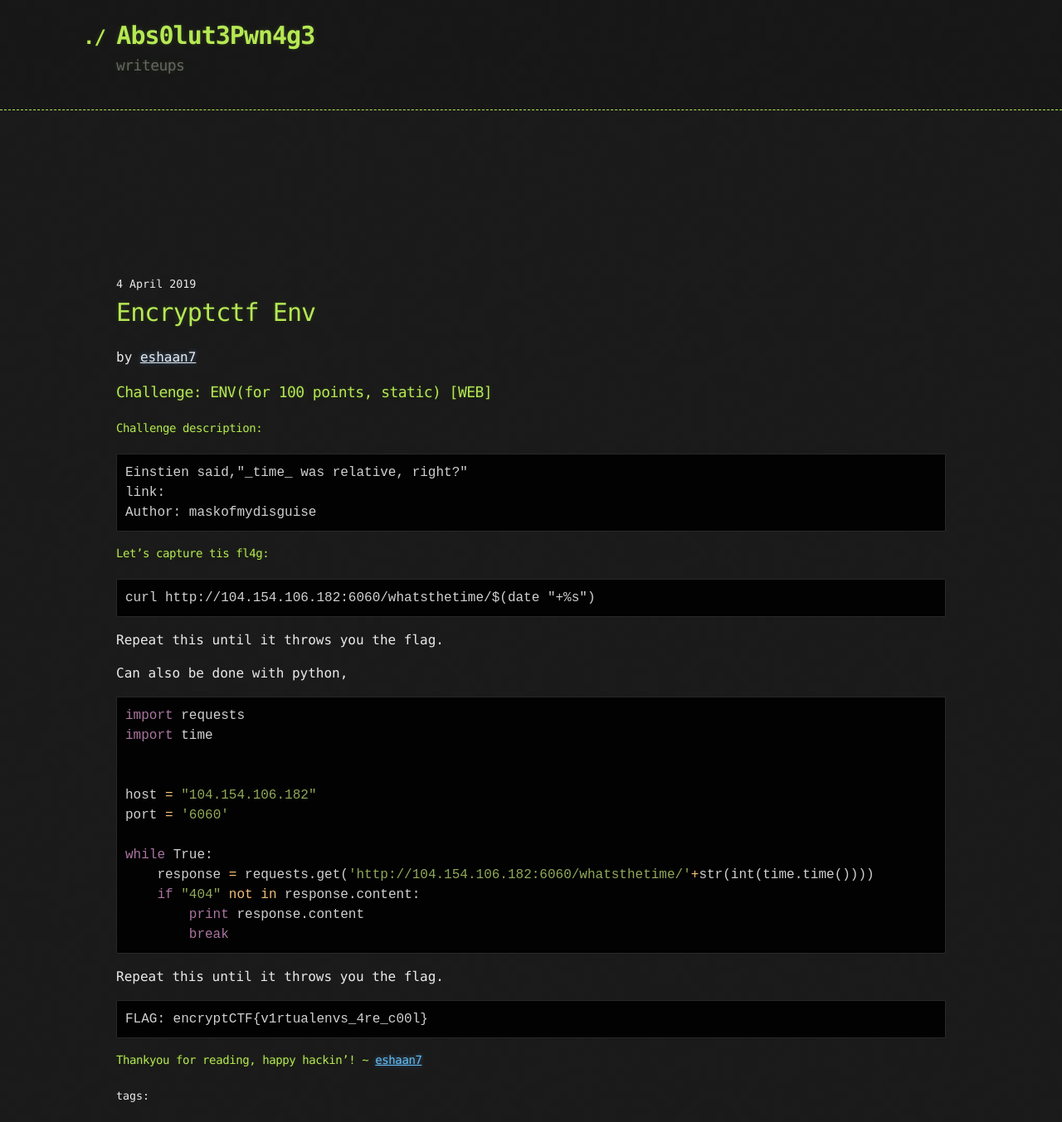
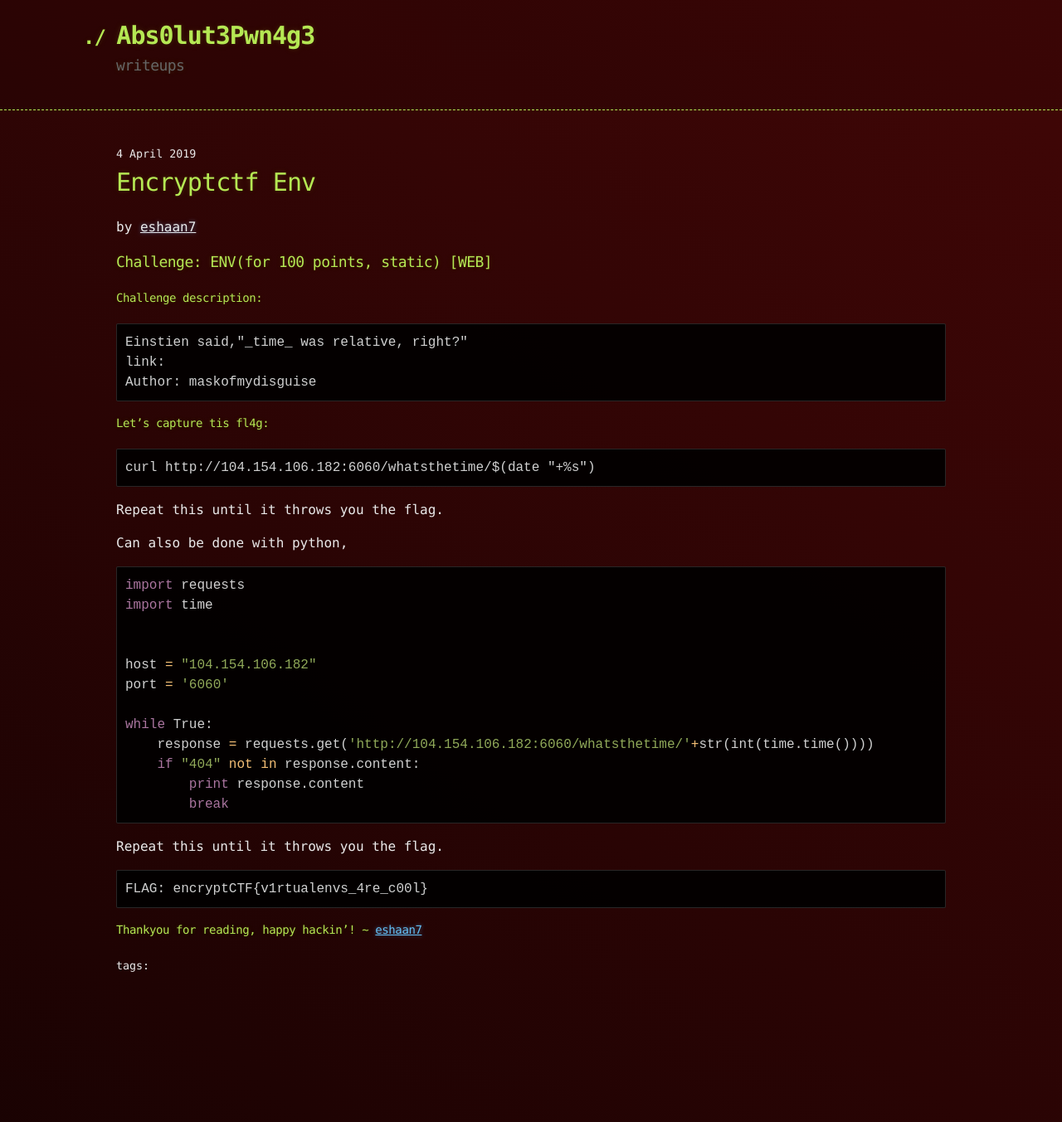
Before and after one commit to abs0lut3pwn4g3/writeups, a Jekyll site: the page built from _posts/2019-04-04-encryptctf-env.md, in a window 1280 px wide. Shown: the whole page at 83% size. Built offline with Jekyll 4.4.1, drawn with Linux system fonts in a browser that asks for light colours; a script that is not in the unit is left out.

Commit message:
Added an animated background.

```diff
--- a/_layouts/default.html
+++ b/_layouts/default.html
@@ -4,13 +4,14 @@
     <meta charset='utf-8'>
     <meta http-equiv="X-UA-Compatible" content="IE=edge">
     <meta name="viewport" content="width=device-width, initial-scale=1">
-    <link rel="stylesheet" href="{{ '/assets/css/style.css?v=' | append: site.github.build_revision | relative_url }}">
-    <script type="text/javascript" src="/assets/bganimate.js"></script>
+    <link rel="stylesheet" href="/assets/css/main.css">
+    <script type="text/javascript" src="/assets/js/bganimate.js"></script>
 
 {% seo %}
   </head>
 
   <body>
+
 
     <header>
       <div class="container">
@@ -18,14 +19,14 @@
         <h2>{{ site.description}}</h2>
       </div>
     </header>
-  <canvas id="scene"></canvas>
-  <input id="copy" value="Abs0lut3Pwn4g3" style="display:none;"/>
+
     <div class="container">
       <section id="main_content">
         {{ content }}
       </section>
     </div>
-
+<canvas id="scene"></canvas>
+    <input id="copy" value="Abs0lut3Pwn4g3" style="display:none;"/>
     {% if site.google_analytics %}
       <script>
         (function(i,s,o,g,r,a,m){i['GoogleAnalyticsObject']=r;i[r]=i[r]||function(){
--- /dev/null
+++ b/assets/css/main.css
@@ -0,0 +1,137 @@
+/* generated by rouge http://rouge.jneen.net/ original base16 by Chris Kempson (https://github.com/chriskempson/base16)
+*/
+.highlight { color: #d0d0d0; }
+.highlight table td { padding: 5px; }
+.highlight table pre { margin: 0; }
+.highlight .w { color: #d0d0d0; }
+.highlight .err { color: #151515; background-color: #ac4142; }
+.highlight .c, .highlight .cd, .highlight .cm, .highlight .c1, .highlight .cs { color: #888; }
+.highlight .cp { color: #f4bf75; }
+.highlight .o, .highlight .ow { color: #f4bf75; }
+.highlight .p, .highlight .pi { color: #d0d0d0; }
+.highlight .gi { color: #90a959; }
+.highlight .gd { color: #ac4142; }
+.highlight .gh { color: #6a9fb5; font-weight: bold; }
+.highlight .k, .highlight .kn, .highlight .kp, .highlight .kr, .highlight .kv { color: #aa759f; }
+.highlight .kc, .highlight .kt, .highlight .kd { color: #d28445; }
+.highlight .s, .highlight .sb, .highlight .sc, .highlight .sd, .highlight .s2, .highlight .sh, .highlight .sx, .highlight .s1 { color: #90a959; }
+.highlight .sr { color: #75b5aa; }
+.highlight .si, .highlight .se { color: #8f5536; }
+.highlight .nt, .highlight .nn, .highlight .nc, .highlight .no { color: #f4bf75; }
+.highlight .na { color: #6a9fb5; }
+.highlight .m, .highlight .mf, .highlight .mh, .highlight .mi, .highlight .il, .highlight .mo, .highlight .mb, .highlight .mx { color: #90a959; }
+.highlight .ss { color: #90a959; }
+
+body{
+	margin: 0; padding: 0;
+	color: #eaeaea;
+	font-size: 16px;
+	line-height: 1.5;
+	font-family: Monaco, "Bitstream Vera Sans Mono", "Lucida Console", Terminal, monospace;
+
+	background: linear-gradient(38deg, #000000, #9b0f0f);
+	background-size: 400% 400%;
+
+	-webkit-animation: bganimate 8s ease infinite;
+	-moz-animation: bganimate 8s ease infinite;
+	animation: bganimate 8s ease infinite;
+}
+
+
+
+@-webkit-keyframes bganimate {
+    0%{background-position:87% 0%}
+    50%{background-position:14% 100%}
+    100%{background-position:87% 0%}
+}
+@-moz-keyframes bganimate {
+    0%{background-position:87% 0%}
+    50%{background-position:14% 100%}
+    100%{background-position:87% 0%}
+}
+@keyframes bganimate {
+    0%{background-position:87% 0%}
+    50%{background-position:14% 100%}
+    100%{background-position:87% 0%}
+}
+
+
+/* General & 'Reset' Stuff */
+.container { width: 90%; max-width: 1000px; margin: 0 auto; }
+
+section { display: block; margin: 0 0 20px 0; }
+
+h1, h2, h3, h4, h5, h6 { margin: 0 0 20px; }
+
+li { line-height: 1.4; }
+
+/* Header, <header> header   - container h1       - project name h2       - project description
+*/
+header { background: rgba(0, 0, 0, 0.1); width: 100%; border-bottom: 1px dashed #b5e853; padding: 20px 0; margin: 0 0 40px 0; }
+
+header h1 { font-size: 30px; line-height: 1.5; margin: 0 0 0 -40px; font-weight: bold; font-family: Monaco, "Bitstream Vera Sans Mono", "Lucida Console", Terminal, monospace; color: #b5e853; text-shadow: 0 1px 1px rgba(0, 0, 0, 0.1), 0 0 5px rgba(181, 232, 83, 0.1), 0 0 10px rgba(181, 232, 83, 0.1); letter-spacing: -1px; -webkit-font-smoothing: antialiased; }
+
+header h1:before { content: "./ "; font-size: 24px; }
+
+header h2 { font-size: 18px; font-weight: 300; color: #666; }
+
+#downloads .btn { display: inline-block; text-align: center; margin: 0; }
+
+/* Main Content
+*/
+#main_content { width: 100%; -webkit-font-smoothing: antialiased; }
+
+section img { max-width: 100%; }
+
+h1, h2, h3, h4, h5, h6 { font-weight: normal; font-family: Monaco, "Bitstream Vera Sans Mono", "Lucida Console", Terminal, monospace; color: #b5e853; letter-spacing: -0.03em; text-shadow: 0 1px 1px rgba(0, 0, 0, 0.1), 0 0 5px rgba(181, 232, 83, 0.1), 0 0 10px rgba(181, 232, 83, 0.1); }
+
+#main_content h1 { font-size: 30px; }
+
+#main_content h2 { font-size: 24px; }
+
+#main_content h3 { font-size: 18px; }
+
+#main_content h4 { font-size: 14px; }
+
+#main_content h5 { font-size: 12px; text-transform: uppercase; margin: 0 0 5px 0; }
+
+#main_content h6 { font-size: 12px; text-transform: uppercase; color: #999; margin: 0 0 5px 0; }
+
+dt { font-style: italic; font-weight: bold; }
+
+ul li { list-style-image: url("../images/bullet.png"); }
+
+blockquote { color: #aaa; padding-left: 10px; border-left: 1px dotted #666; }
+
+pre { background: rgba(0, 0, 0, 0.9); border: 1px solid rgba(255, 255, 255, 0.15); padding: 10px; font-size: 16px; color: #b5e853; border-radius: 2px; word-wrap: normal; overflow: auto; overflow-y: hidden; }
+
+code.highlighter-rouge { background: rgba(0, 0, 0, 0.9); border: 1px solid rgba(255, 255, 255, 0.15); padding: 0px 3px; margin: 0px -3px; color: #aa759f; border-radius: 2px; }
+
+table { width: 100%; margin: 0 0 20px 0; }
+
+th { text-align: left; border-bottom: 1px dashed #b5e853; padding: 5px 10px; }
+
+td { padding: 5px 10px; }
+
+hr { height: 0; border: 0; border-bottom: 1px dashed #b5e853; color: #b5e853; }
+
+/* Buttons
+*/
+.btn { display: inline-block; background: -webkit-linear-gradient(top, rgba(40, 40, 40, 0.3), rgba(35, 35, 35, 0.3) 50%, rgba(10, 10, 10, 0.3) 50%, rgba(0, 0, 0, 0.3)); padding: 8px 18px; border-radius: 50px; border: 2px solid rgba(0, 0, 0, 0.7); border-bottom: 2px solid rgba(0, 0, 0, 0.7); border-top: 2px solid black; color: rgba(255, 255, 255, 0.8); font-family: Helvetica, Arial, sans-serif; font-weight: bold; font-size: 13px; text-decoration: none; text-shadow: 0 -1px 0 rgba(0, 0, 0, 0.75); box-shadow: inset 0 1px 0 rgba(255, 255, 255, 0.05); }
+
+.btn:hover { background: -webkit-linear-gradient(top, rgba(40, 40, 40, 0.6), rgba(35, 35, 35, 0.6) 50%, rgba(10, 10, 10, 0.8) 50%, rgba(0, 0, 0, 0.8)); }
+
+.btn .icon { display: inline-block; width: 16px; height: 16px; margin: 1px 8px 0 0; float: left; }
+
+.btn-github .icon { opacity: 0.6; background: url("../images/blacktocat.png") 0 0 no-repeat; }
+
+/* Links a, a:hover, a:visited
+*/
+a { color: #63c0f5; text-shadow: 0 0 5px rgba(104, 182, 255, 0.5); }
+
+/* Clearfix */
+.cf:before, .cf:after { content: ""; display: table; }
+
+.cf:after { clear: both; }
+
+.cf { zoom: 1; }
```
Also changed, not shown: Gemfile.lock (deleted), 16 other files.
